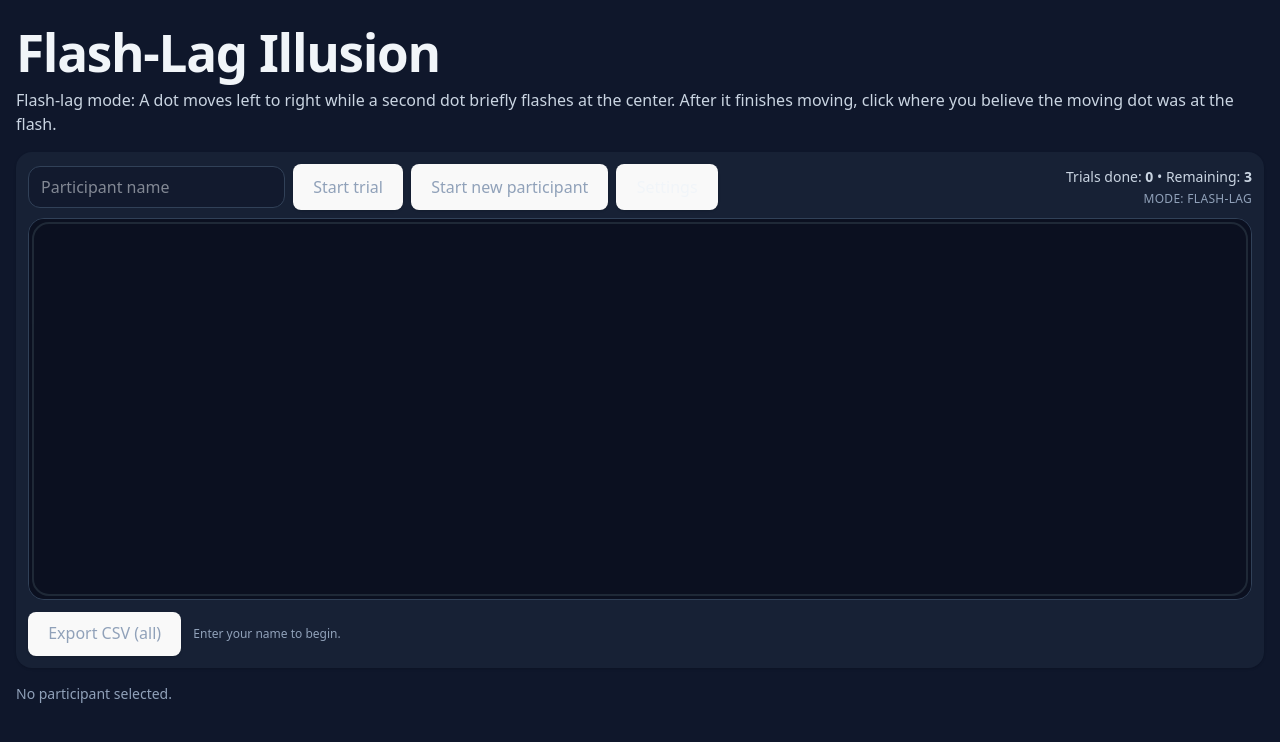
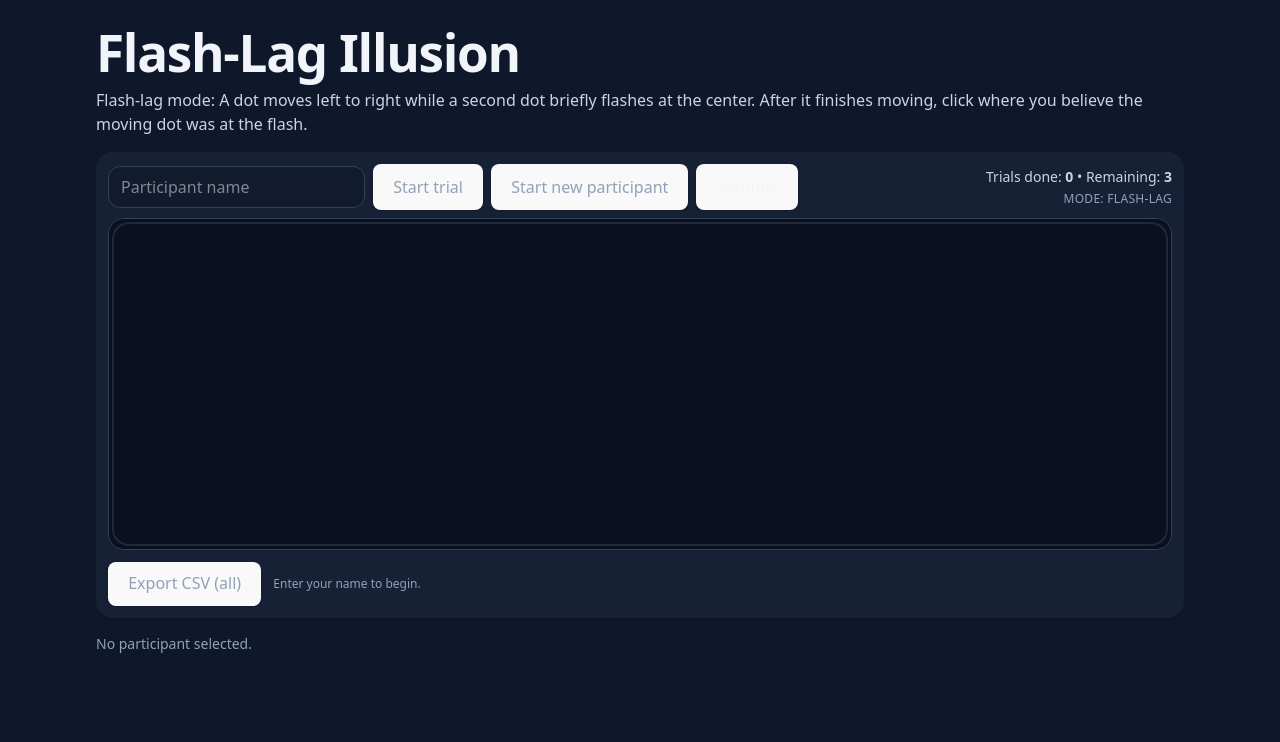
Before and after one commit to dgrignol/flashlag-demo, a React (Vite) app: page / in a window 1280 px wide. Shown: the top 742 px of the page. Built offline with nearby package versions, Linux system fonts and the light colour scheme.

Commit message:
Center layout and adjust Pac-Man canvas

```diff
--- a/src/FlashLagGame.jsx
+++ b/src/FlashLagGame.jsx
@@ -549,7 +549,7 @@ export default function FlashLagGame() {
 
   return (
     <div className="min-h-screen w-full bg-slate-900 text-slate-100 flex flex-col items-center py-6">
-      <div className="w-full px-4 max-w-none">
+      <div className="w-full max-w-6xl px-4 md:px-8 mx-auto">
         <h1 className="text-2xl md:text-3xl font-semibold tracking-tight mb-2">Flash-Lag Illusion</h1>
         <p className="text-slate-300 mb-4">{introCopy}</p>
 
@@ -603,7 +603,7 @@ export default function FlashLagGame() {
             </div>
 
             {/* Responsive wrapper measured by ResizeObserver */}
-            <div ref={stageWrapRef} className="rounded-2xl overflow-hidden border border-slate-700 w-full">
+            <div ref={stageWrapRef} className="rounded-2xl overflow-hidden border border-slate-700 w-full mx-auto">
               <canvas
                 ref={canvasRef}
                 onClick={onCanvasClick}
--- a/src/index.css
+++ b/src/index.css
@@ -28,9 +28,12 @@ a:hover {
 
 body {
   margin: 0;
-  display: flex;
-  place-items: center;
   min-width: 320px;
+  min-height: 100vh;
+  background-color: #0b1020;
+}
+
+#root {
   min-height: 100vh;
 }
 
```
